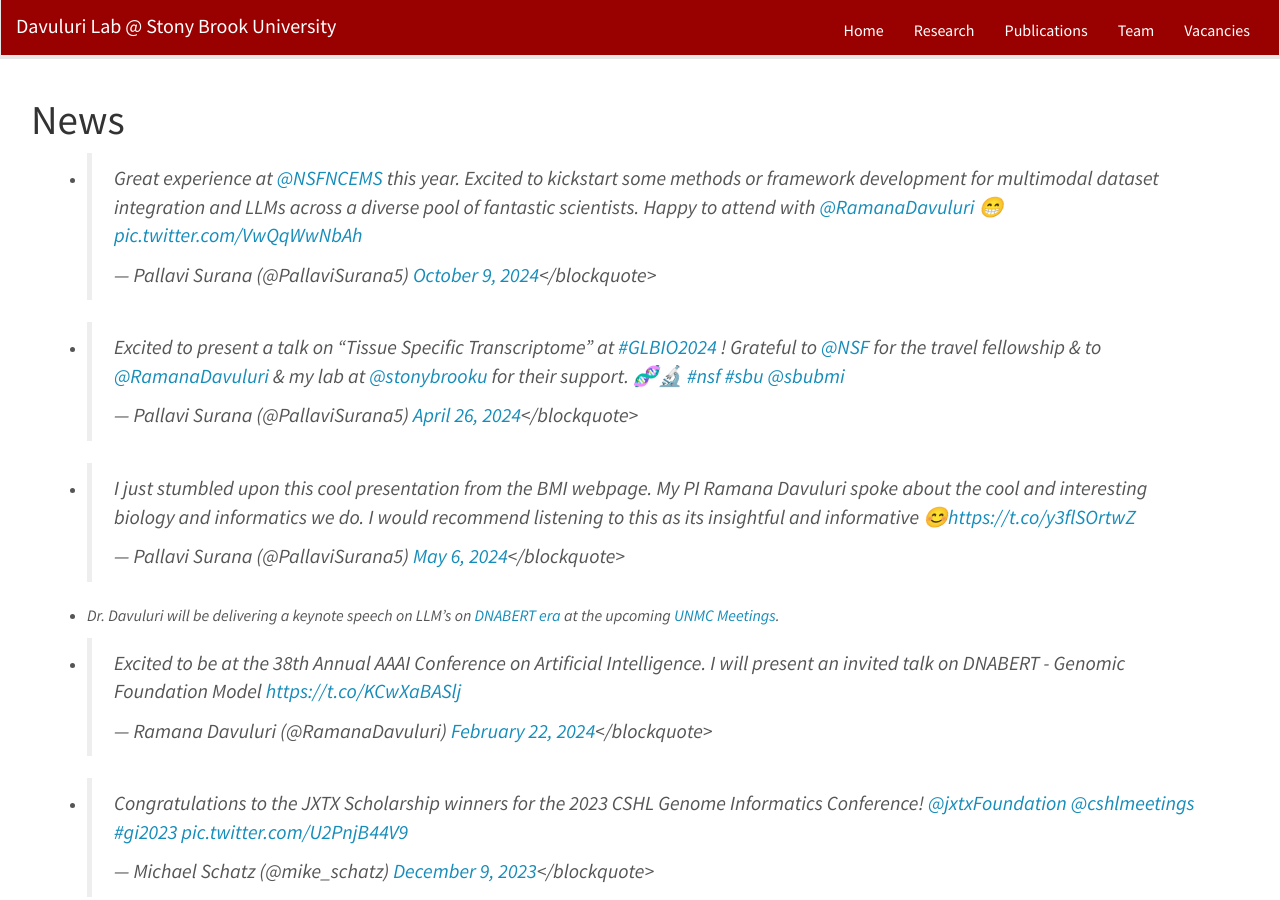
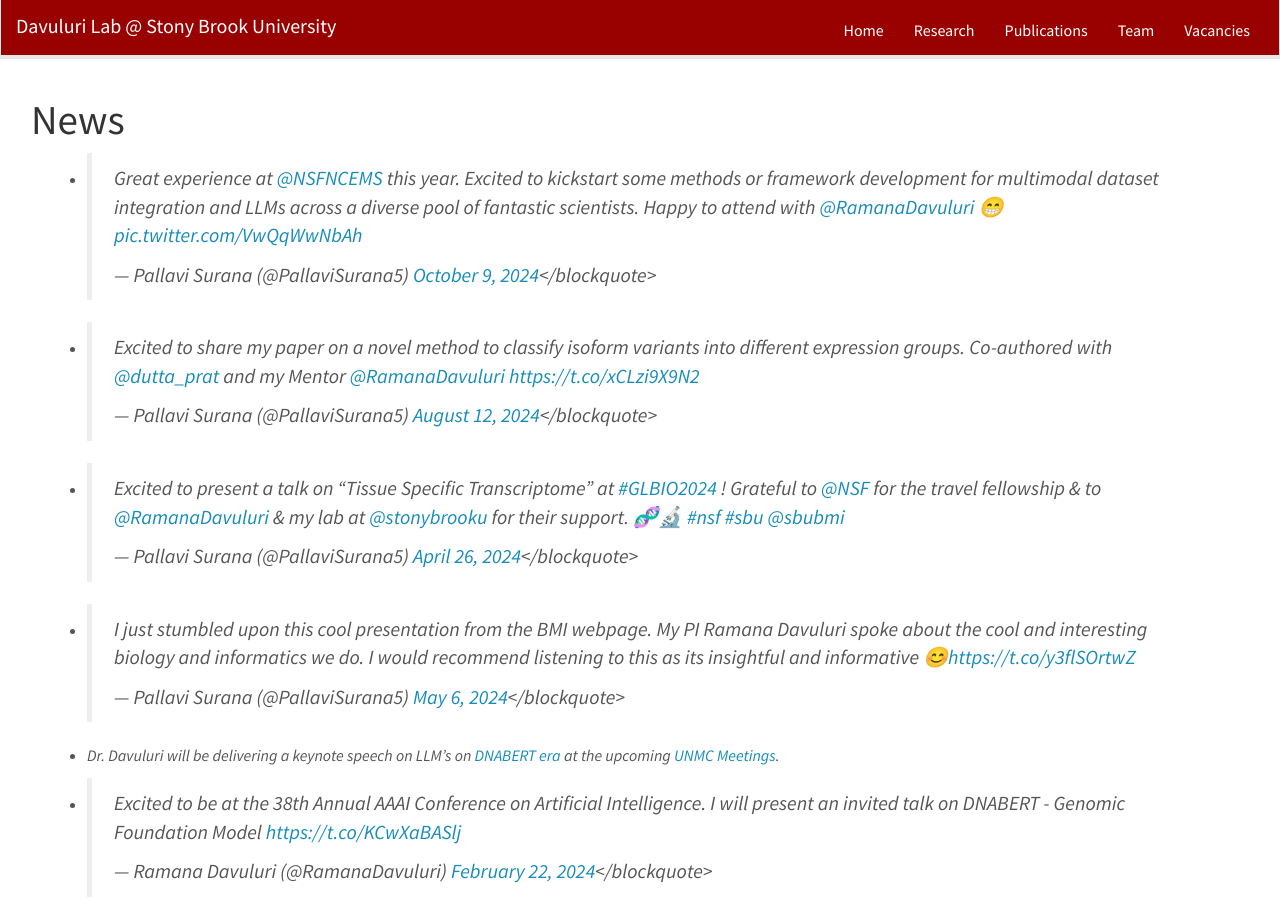
Before and after one commit to DavuluriLab/DavuluriLab.github.io, a Jekyll site: the page built from _pages/allnews.md, in a window 1280 px wide and 900 px high. Built offline with Jekyll 4.4.1, drawn with Linux system fonts in a browser that asks for light colours; nearby versions of some CDN libraries; comment, search, counter and statistics services are not loaded.

Commit message:
Update news.yml

```diff
--- a/_data/news.yml
+++ b/_data/news.yml
@@ -1,5 +1,10 @@
 - date: 6th October 2024
   headline: <blockquote class="twitter-tweet"><p lang="en" dir="ltr">Great experience at <a href="https://twitter.com/NSFNCEMS?ref_src=twsrc%5Etfw">@NSFNCEMS</a> this year. Excited to kickstart some methods or framework development for multimodal dataset integration and LLMs across a diverse pool of fantastic scientists. Happy to attend with <a href="https://twitter.com/RamanaDavuluri?ref_src=twsrc%5Etfw">@RamanaDavuluri</a> 😁 <a href="https://t.co/VwQqWwNbAh">pic.twitter.com/VwQqWwNbAh</a></p>&mdash; Pallavi Surana (@PallaviSurana5) <a href="https://twitter.com/PallaviSurana5/status/1844073549947961519?ref_src=twsrc%5Etfw">October 9, 2024</a></blockquote> <script async src="https://platform.twitter.com/widgets.js" charset="utf-8"></script>
+
+- date: August 2024
+  headline: <blockquote class="twitter-tweet"><p lang="en" dir="ltr">Happy to share the journey of being a SBMS Trainee for 2024-25 academic year! <a href="https://t.co/QwFLmgVq5Q">https://t.co/QwFLmgVq5Q</a></p>&mdash; Pallavi Surana (@PallaviSurana5) <a href="https://twitter.com/PallaviSurana5/status/1844793267633758284?ref_src=twsrc%5Etfw">October 11, 2024</a></blockquote> <script async src="https://platform.twitter.com/widgets.js" charset="utf-8"></script>
+
+  headline: <blockquote class="twitter-tweet"><p lang="en" dir="ltr">Excited to share my paper on a novel method to classify isoform variants into different expression groups. Co-authored with <a href="https://twitter.com/dutta_prat?ref_src=twsrc%5Etfw">@dutta_prat</a> and my Mentor <a href="https://twitter.com/RamanaDavuluri?ref_src=twsrc%5Etfw">@RamanaDavuluri</a> <a href="https://t.co/xCLzi9X9N2">https://t.co/xCLzi9X9N2</a></p>&mdash; Pallavi Surana (@PallaviSurana5) <a href="https://twitter.com/PallaviSurana5/status/1822865691923399148?ref_src=twsrc%5Etfw">August 12, 2024</a></blockquote> <script async src="https://platform.twitter.com/widgets.js" charset="utf-8"></script>
 
 - date: 16th May 2024
   headline: <blockquote class="twitter-tweet"><p lang="en" dir="ltr">Excited to present a talk on “Tissue Specific Transcriptome” at <a href="https://twitter.com/hashtag/GLBIO2024?src=hash&amp;ref_src=twsrc%5Etfw">#GLBIO2024</a> ! Grateful to <a href="https://twitter.com/NSF?ref_src=twsrc%5Etfw">@NSF</a> for the travel fellowship &amp; to <a href="https://twitter.com/RamanaDavuluri?ref_src=twsrc%5Etfw">@RamanaDavuluri</a> &amp; my lab at <a href="https://twitter.com/stonybrooku?ref_src=twsrc%5Etfw">@stonybrooku</a> for their support. 🧬🔬 <a href="https://twitter.com/hashtag/nsf?src=hash&amp;ref_src=twsrc%5Etfw">#nsf</a> <a href="https://twitter.com/hashtag/sbu?src=hash&amp;ref_src=twsrc%5Etfw">#sbu</a> <a href="https://twitter.com/sbubmi?ref_src=twsrc%5Etfw">@sbubmi</a></p>&mdash; Pallavi Surana (@PallaviSurana5) <a href="https://twitter.com/PallaviSurana5/status/1783721416568791197?ref_src=twsrc%5Etfw">April 26, 2024</a></blockquote> <script async src="https://platform.twitter.com/widgets.js" charset="utf-8"></script>
```
